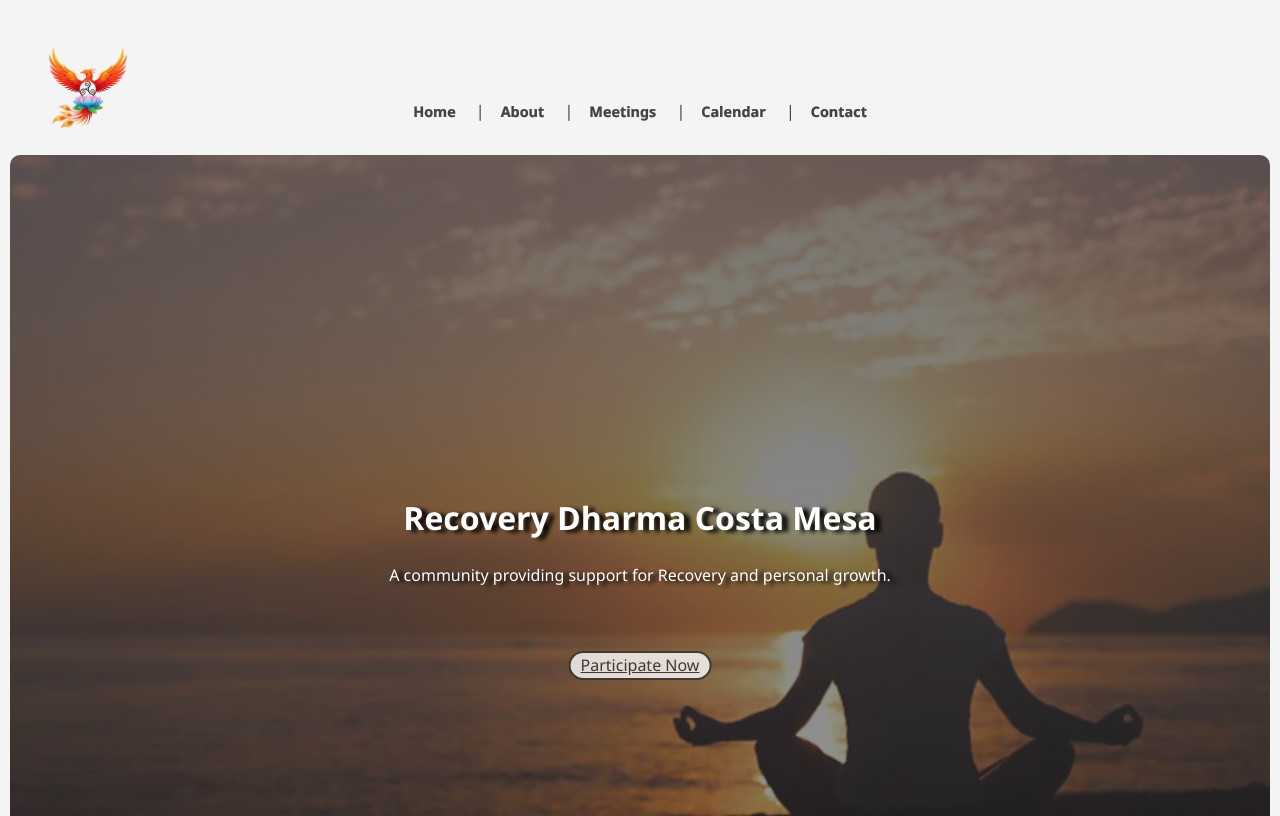
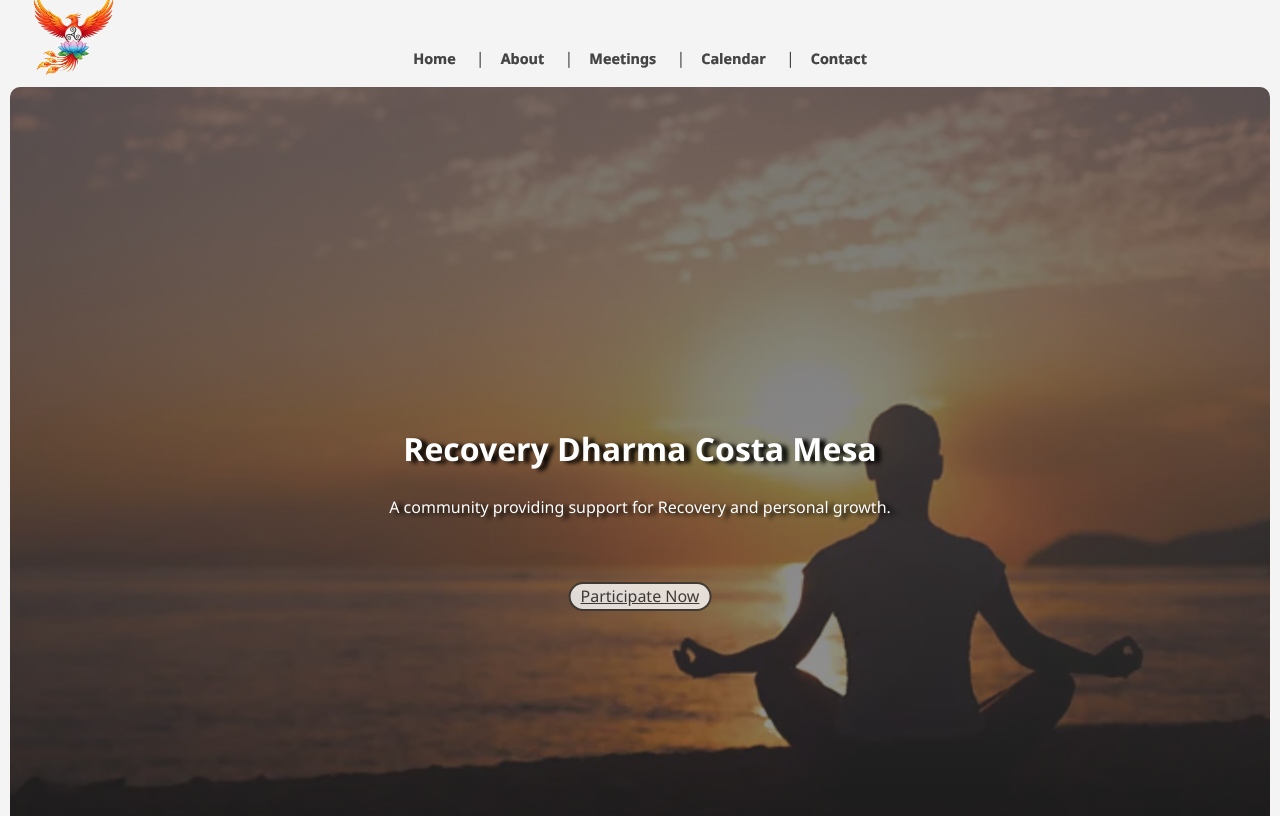
Before and after one commit to ThayRibeiro0/dharma-recovery, a React (Vite) app: page / in a window 1280 px wide. Shown: the top 816 px of the page. Built offline with nearby package versions, Linux system fonts and the light colour scheme.

Commit message:
Fix header and footer padding and margin for improved layout

```diff
--- a/src/styles/global.css
+++ b/src/styles/global.css
@@ -7,8 +7,9 @@
 
 header, footer {
   color: #444;
-  padding: 1rem;
+  padding: -10rem;
   text-align: center;
+  margin-top: -40px;
 }
 
 nav a {
```
